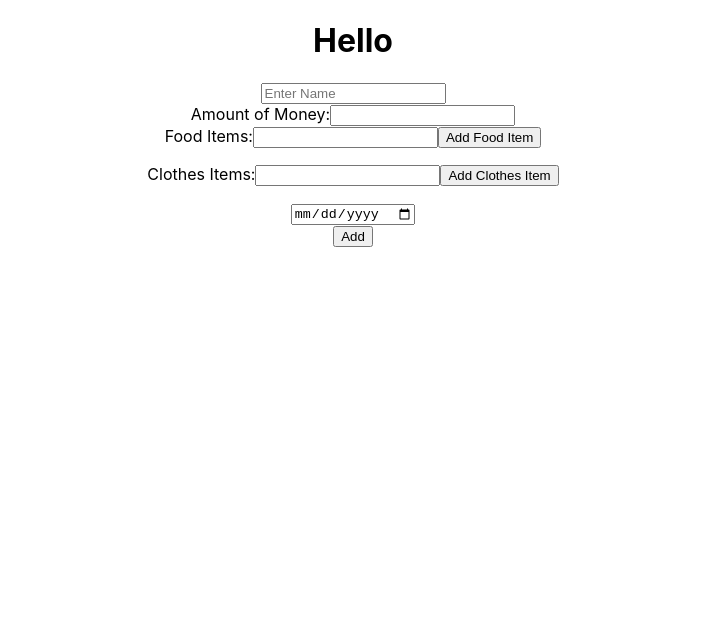
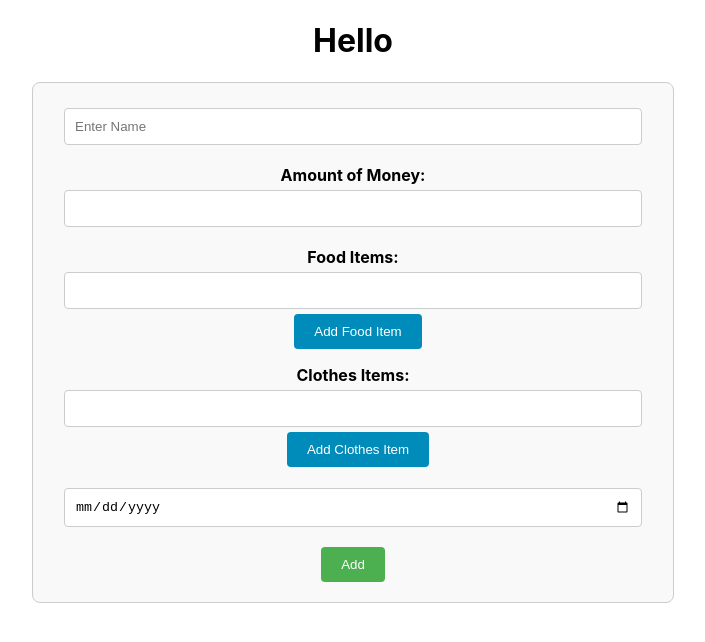
Before and after one commit to veralizeth/animal-shelter-react, a React (Create React App) app: page / in a window 1280 px wide. Shown: the top 642 px of the page, without its empty margins (287-992 px from the left). Built offline with nearby package versions, Linux system fonts and the light colour scheme.

Commit message:
Adding basic css and modifiying form

```diff
--- /dev/null
+++ b/src/components/DonationForm.css
@@ -0,0 +1,63 @@
+form {
+    max-width: 600px;
+    margin: 0 auto;
+    padding: 20px;
+    border: 1px solid #ccc;
+    border-radius: 8px;
+    background-color: #f9f9f9;
+}
+
+div {
+    margin-bottom: 15px;
+}
+
+input[type='text'],
+input[type='number'],
+input[type='date'] {
+    width: calc(100% - 22px);
+    padding: 10px;
+    margin: 5px 0;
+    box-sizing: border-box;
+    border: 1px solid #ccc;
+    border-radius: 4px;
+}
+
+label {
+    display: block;
+    margin-bottom: 5px;
+    font-weight: bold;
+}
+
+button {
+    padding: 10px 20px;
+    background-color: #4caf50;
+    color: white;
+    border: none;
+    border-radius: 4px;
+    cursor: pointer;
+}
+
+button[type='button'] {
+    background-color: #008cba;
+    margin-left: 10px;
+}
+
+button:hover {
+    background-color: #45a049;
+}
+
+button[type='button']:hover {
+    background-color: #007bb5;
+}
+
+ul {
+    list-style-type: none;
+    padding-left: 0;
+}
+
+ul li {
+    background: #e1e1e1;
+    margin: 5px 0;
+    padding: 8px;
+    border-radius: 4px;
+}
--- a/src/components/DonationForm.jsx
+++ b/src/components/DonationForm.jsx
@@ -1,5 +1,6 @@
 import axios from 'axios';
 import React, { useState } from 'react';
+import './DonationForm.css';
 
 const DonationForm = () => {
     const [money, setMoney] = useState('');
@@ -54,6 +55,9 @@ const DonationForm = () => {
                 setData([...data, res.data]);
                 setName('');
                 setDate('');
+                setFoodItems([]);
+                setClothesItems([]);
+                setMoney('');
             })
             .catch((err) => console.log(err));
     };
```
